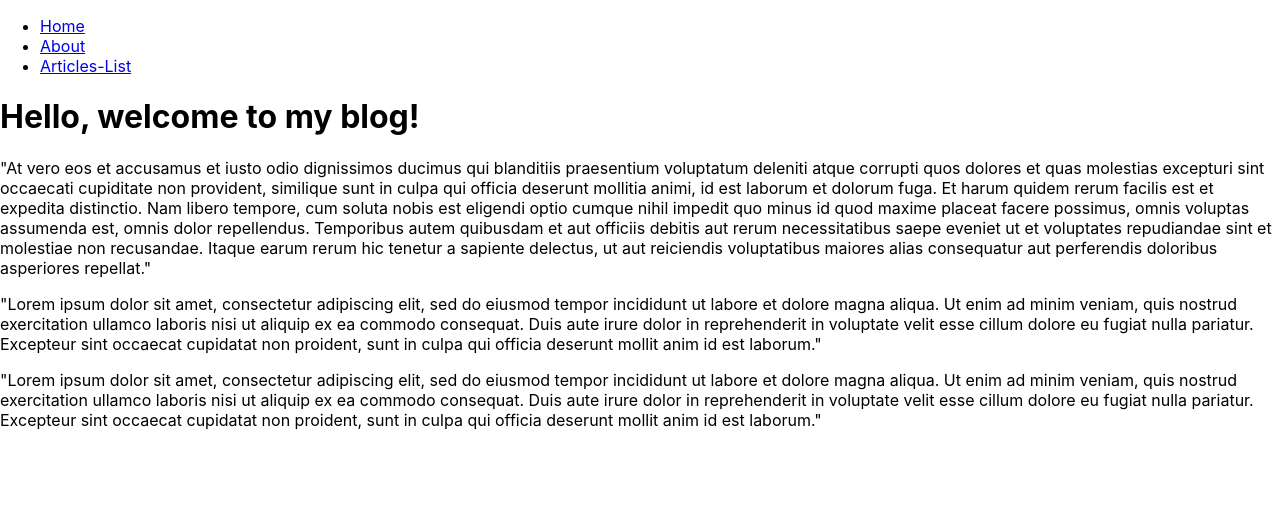
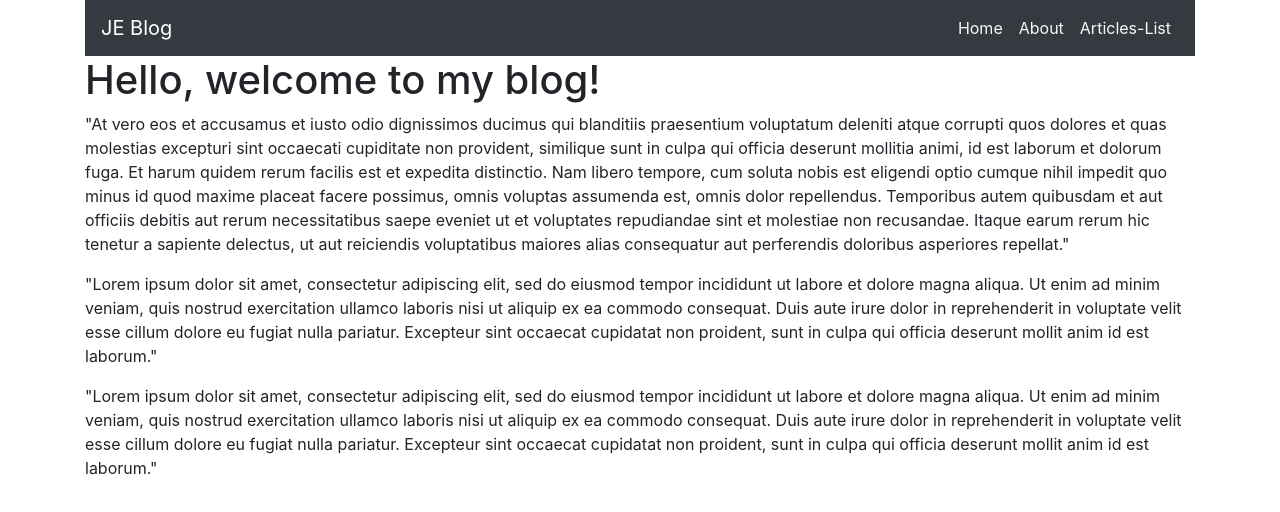
Before and after one commit to jm27/Blog-MERN, a React (Create React App) app in the folder Blog-FrontEnd/: page / in a window 1280 px wide. Shown: the top 512 px of the page. Built offline with nearby package versions, Linux system fonts and the light colour scheme.

Commit message:
Added bootstrap style

```diff
--- a/Blog-FrontEnd/public/index.html
+++ b/Blog-FrontEnd/public/index.html
@@ -8,10 +8,40 @@
       name="JE Blog"
       content="Web site created using create-react-app, Journal for technical documents"
     />
+    <!-- Bootstrap -->
+    <link
+      rel="stylesheet"
+      href="https://cdn.jsdelivr.net/npm/bootstrap@4.5.3/dist/css/bootstrap.min.css"
+      integrity="sha384-TX8t27EcRE3e/ihU7zmQxVncDAy5uIKz4rEkgIXeMed4M0jlfIDPvg6uqKI2xXr2"
+      crossorigin="anonymous"
+    />
+    <!-- FontAwesome -->
+    <link
+      rel="stylesheet"
+      href="https://pro.fontawesome.com/releases/v5.10.0/css/all.css"
+      integrity="sha384-AYmEC3Yw5cVb3ZcuHtOA93w35dYTsvhLPVnYs9eStHfGJvOvKxVfELGroGkvsg+p"
+      crossorigin="anonymous"
+    />
     <title>JE Blog</title>
   </head>
   <body>
     <noscript>You need to enable JavaScript to run this app.</noscript>
-    <div id="root"></div>
+    <div id="root" class="container"></div>
+    <!-- Bootstrap -->
+    <script
+      src="https://code.jquery.com/jquery-3.5.1.slim.min.js"
+      integrity="sha384-DfXdz2htPH0lsSSs5nCTpuj/zy4C+OGpamoFVy38MVBnE+IbbVYUew+OrCXaRkfj"
+      crossorigin="anonymous"
+    ></script>
+    <script
+      src="https://cdn.jsdelivr.net/npm/popper.js@1.16.1/dist/umd/popper.min.js"
+      integrity="sha384-9/reFTGAW83EW2RDu2S0VKaIzap3H66lZH81PoYlFhbGU+6BZp6G7niu735Sk7lN"
+      crossorigin="anonymous"
+    ></script>
+    <script
+      src="https://cdn.jsdelivr.net/npm/bootstrap@4.5.3/dist/js/bootstrap.min.js"
+      integrity="sha384-w1Q4orYjBQndcko6MimVbzY0tgp4pWB4lZ7lr30WKz0vr/aWKhXdBNmNb5D92v7s"
+      crossorigin="anonymous"
+    ></script>
   </body>
 </html>
--- a/Blog-FrontEnd/src/Components/AddCommentForm.js
+++ b/Blog-FrontEnd/src/Components/AddCommentForm.js
@@ -19,28 +19,35 @@ const AddCommentForm = ({ articleName, setArticleInfo }) => {
   };
 
   return (
-    <div id="add-comment-form">
-      <h3>Add a Comment</h3>
-      <label>
-        Name:
+    <>
+      <h3 className="display-6 mt-3 mb-3">Add a Comment</h3>
+      <div id="add-comment-form" className="form-group mb-3">
+        <label className=" font-weight-bold">Name:</label>
         <input
+          placeholder="Full name"
+          className="form-control"
           type="text"
           value={username}
           onChange={(event) => setUsername(event.target.value)}
         ></input>
-      </label>
-      <label>
-        Comment:
+
+        <label className="font-weight-bold">Comment:</label>
         <textarea
+         placeholder="This article is awesome!!"
+          className="form-control"
           rows="4"
           cols="50"
           value={comment}
           onChange={(event) => setComment(event.target.value)}
         ></textarea>
-      </label>
-      <textarea rows="4" cols="50"></textarea>
-      <button onClick={() => addComment()}>Add Comment</button>
-    </div>
+      </div>
+      <button
+        className="float-right font-weight-bold btn btn-outline-dark"
+        onClick={() => addComment()}
+      >
+        Add Comment
+      </button>
+    </>
   );
 };
 
--- a/Blog-FrontEnd/src/Components/CommentsList.js
+++ b/Blog-FrontEnd/src/Components/CommentsList.js
@@ -2,11 +2,11 @@ import React from "react";
 
 const CommentsList = ({ comments }) => (
   <>
-    <h3>Comments</h3>
+    <h3 className='text-center display-6 mt-3 mb-3'><u>Comments</u></h3>
     {comments.map((comment, key) => (
-      <div key={key}>
-        <h4>{comment.username}</h4>
-        <p>{comment.text}</p>
+      <div className='bg-light' key={key}>
+        <h4 className='display-7 pt-3 pl-3'>{comment.username}</h4>
+        <p className='lead pt-1 pb-3 pl-3'>{comment.text}</p>
       </div>
     ))}
   </>
--- a/Blog-FrontEnd/src/Components/NavBar.js
+++ b/Blog-FrontEnd/src/Components/NavBar.js
@@ -2,18 +2,40 @@ import React from "react";
 import { Link } from "react-router-dom";
 
 const NavBar = () => (
-  <nav>
-    <ul>
-      <li>
-        <Link to="/">Home</Link>
-      </li>
-      <li>
-        <Link to="/about">About</Link>
-      </li>
-      <li>
-        <Link to="/articles-list">Articles-List</Link>
-      </li>
-    </ul>
+  <nav className="navbar navbar-dark bg-dark navbar-expand-lg ">
+    <Link className="navbar-brand" to="/">
+      JE Blog
+    </Link>{" "}
+    <button
+      className="navbar-toggler"
+      type="button"
+      data-toggle="collapse"
+      data-target="#navbarNavDropdown"
+      aria-controls="navbarNavDropdown"
+      aria-expanded="false"
+      aria-label="Toggle navigation"
+    >
+      <span className="navbar-toggler-icon"></span>
+    </button>
+    <div className="collapse navbar-collapse" id="navbarNavDropdown">
+      <ul className="navbar-nav  mt-2 mt-lg-0 w-100 justify-content-end">
+        <li className="nav-item">
+          <Link className="nav-link text-light" to="/">
+            Home
+          </Link>
+        </li>
+        <li className="nav-item">
+          <Link className="nav-link text-light" to="/about">
+            About
+          </Link>
+        </li>
+        <li className="nav-item">
+          <Link className="nav-link text-light" to="/articles-list">
+            Articles-List
+          </Link>
+        </li>
+      </ul>
+    </div>
   </nav>
 );
 
--- a/Blog-FrontEnd/src/Components/UpVoteSection.js
+++ b/Blog-FrontEnd/src/Components/UpVoteSection.js
@@ -10,9 +10,11 @@ const UpVoteSection = ({ articleName, upvotes, setArticleInfo }) => {
   };
 
   return (
-    <div>
-      <button onClick={() => upvoteArticle()}>Add Upvote</button>
-      <p>This post has been upvoted {upvotes} times</p>
+    <div className="d-flex flex-row mt-2 mb-2 justify-content-end">
+      <button onClick={() => upvoteArticle()}>
+        <i className="far fa-thumbs-up"></i>
+      </button>
+      <p className="ml-2 font-weight-bold"> {upvotes} Upvotes!</p>
     </div>
   );
 };
--- a/Blog-FrontEnd/src/index.js
+++ b/Blog-FrontEnd/src/index.js
@@ -3,7 +3,6 @@ import React from "react";
 import ReactDOM from "react-dom";
 import "./index.css";
 import App from "./App";
-import reportWebVitals from "./reportWebVitals";
 
 ReactDOM.render(
   <React.StrictMode>
@@ -11,8 +10,3 @@ ReactDOM.render(
   </React.StrictMode>,
   document.getElementById("root")
 );
-
-// If you want to start measuring performance in your app, pass a function
-// to log results (for example: reportWebVitals(console.log))
-// or send to an analytics endpoint. Learn more: https://bit.ly/CRA-vitals
-reportWebVitals();
--- a/Blog-FrontEnd/src/pages/ArticlePage.js
+++ b/Blog-FrontEnd/src/pages/ArticlePage.js
@@ -29,20 +29,26 @@ const ArticlePage = ({ match }) => {
 
   return (
     <Fragment>
-      <h1>{article.title}</h1>
+      <div className="jumbotron">
+      <h1 className="text-center pb-3 display-4"><u>{article.title}</u></h1>
       <UpVoteSection
         articleName={name}
         upvotes={articleInfo.upvotes}
         setArticleInfo={setArticleInfo}
       ></UpVoteSection>
-      {article.content.map((p, i) => (
-        <p key={i}>{p}</p>
-      ))}
+
+        {article.content.map((p, i) => (
+          <p className="lead font-weight-normal pl-2 pr-2" key={i}>
+            {p}
+          </p>
+        ))}
+
       <CommentsList comments={articleInfo.comments}></CommentsList>
       <AddCommentForm
         articleName={name}
         setArticleInfo={setArticleInfo}
       ></AddCommentForm>
+      </div>
       <h3>Related Articles</h3>
       <ArticlesList articles={otherArticles}></ArticlesList>
     </Fragment>
```
